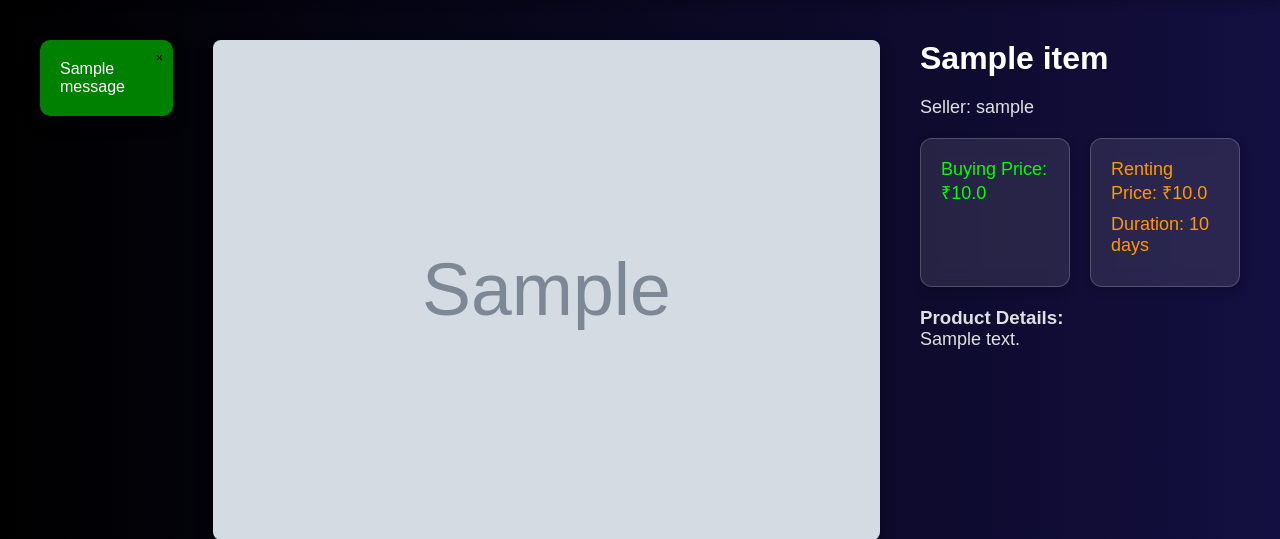
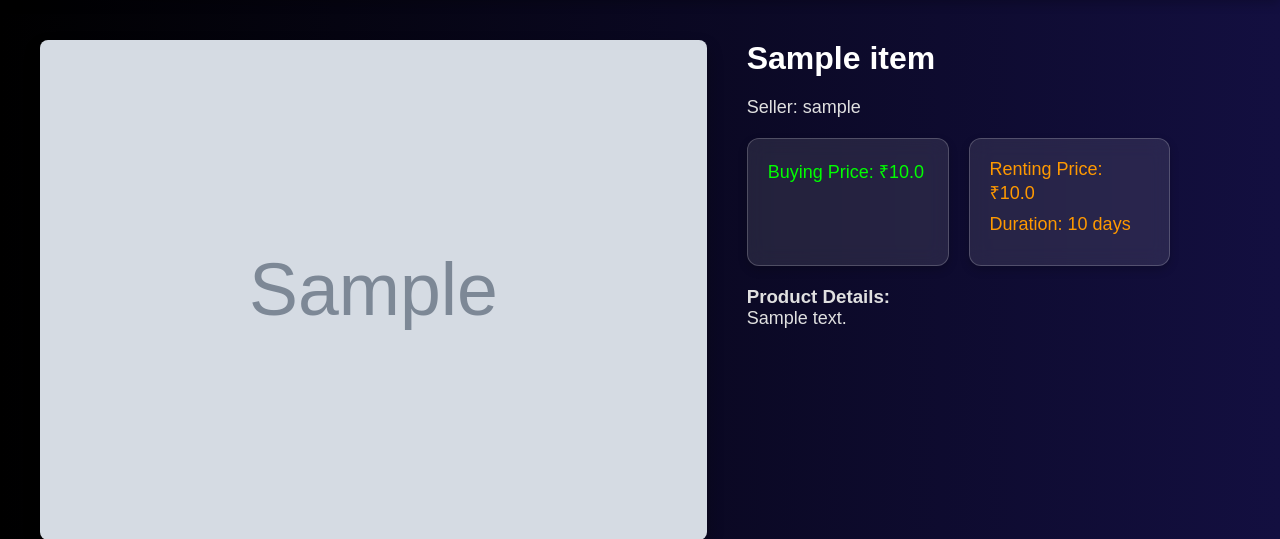
Before and after one commit to lyr-ast/SIA, a Flask app: page /product/1 in a window 1280 px wide. Shown: the part 58-597 px from the top of the page. Run offline with Flask 3, Linux system fonts and the light colour scheme; a user stored in the database is signed in; tables that the repository leaves empty hold one stand-in row (values such as "Sample post"); grey boxes marked "Sample" are stand-in pictures; one stand-in notice (Sample message) is shown.

Commit message:
Update product_details.html

```diff
--- a/sia/templates/product_details.html
+++ b/sia/templates/product_details.html
@@ -36,16 +36,6 @@
 
     <div class="product-details">
 
-    {% with messages = get_flashed_messages(with_categories=true) %}
-    {% if messages %}
-    {% for category, message in messages %}
-    <div class="alert-{{category}}" id="div_flash">
-        {{ message }}
-        <button class="flashbut" type="button" onclick="removeFlash()">&times;</button>
-    </div>
-    {% endfor %}
-    {% endif %}
-    {% endwith %}
         <div class="product-image">
             <img src="{{ product.image_url }}" alt="{{ product.product_name }}" onerror="this.src='/static/images.png'">
         </div>
```
